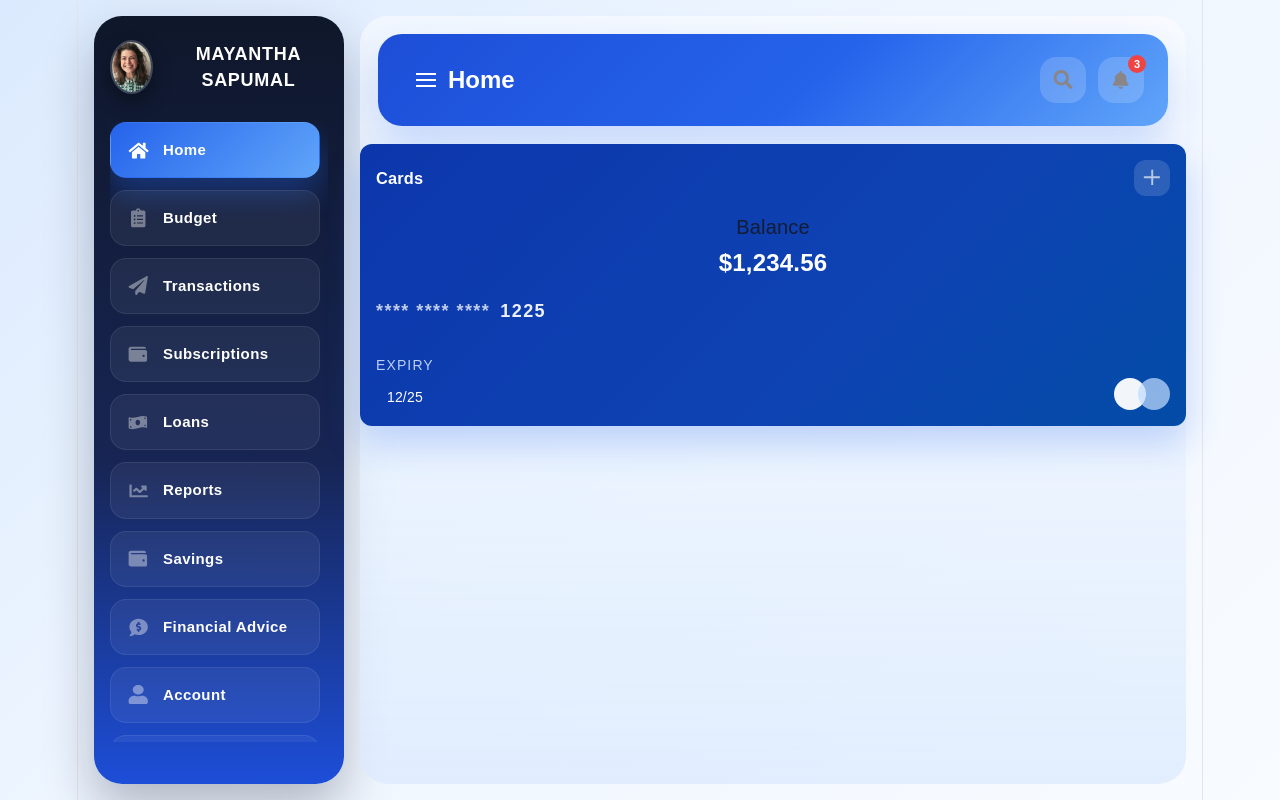
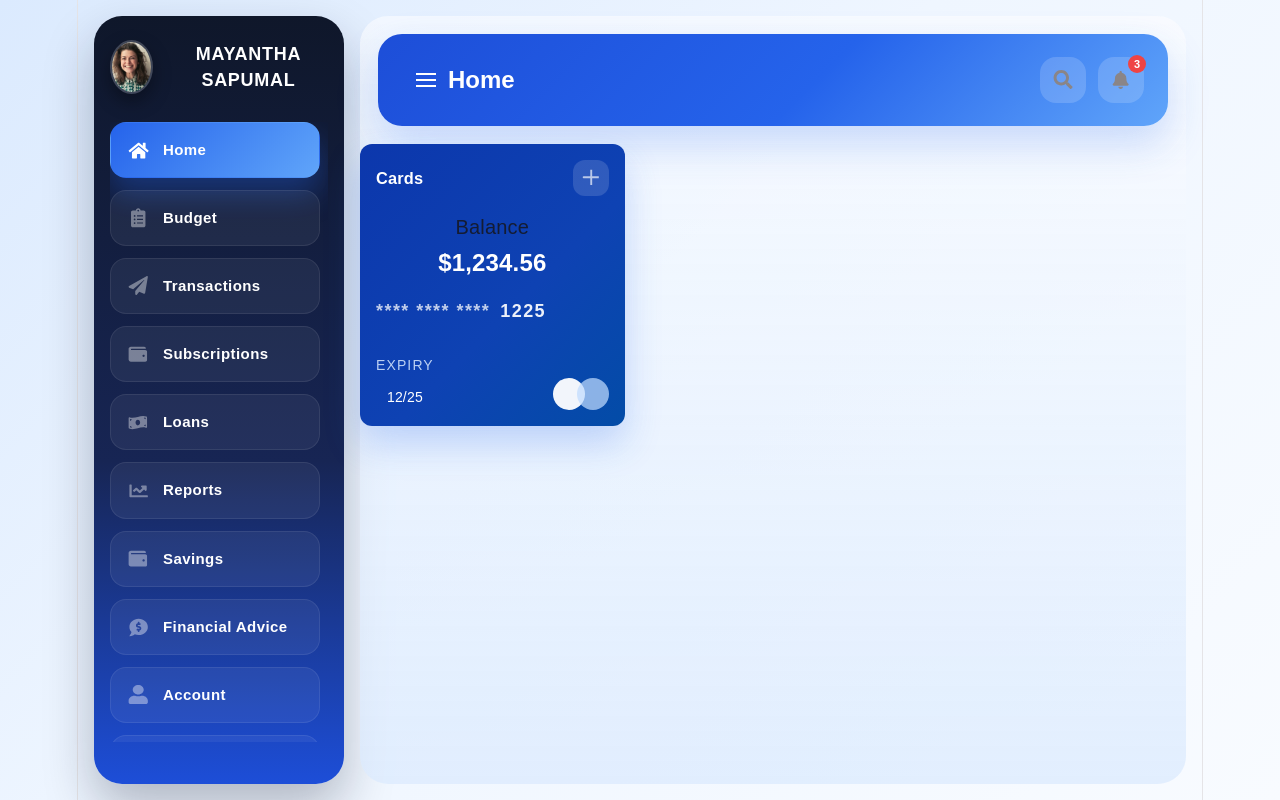
Before and after one commit to MayanthaS/Modern_Dashboard, a React (Vite) app: page / in a window 1280 px wide. Built offline with nearby package versions, Linux system fonts and the light colour scheme; a web font is replaced by a local one.

Commit message:
style: update content grid layout

```diff
--- a/src/component/ContentMain/ContainMain.css
+++ b/src/component/ContentMain/ContainMain.css
@@ -0,0 +1,19 @@
+.main-content-holder{
+    display: grid;
+    row-gap: 10px;
+}
+.content-grid-one{
+    display: grid;
+    grid-template-columns: repeat(3,1fr);
+    column-gap: 16px;
+}
+.content-grid-two{
+    display: grid;
+    grid-template-columns: repeat(4,1fr);
+    column-gap: 16px;
+}
+.subgrid-two{
+    display: grid;
+    row-gap: 20px;
+    height: 100% ;
+}
```
